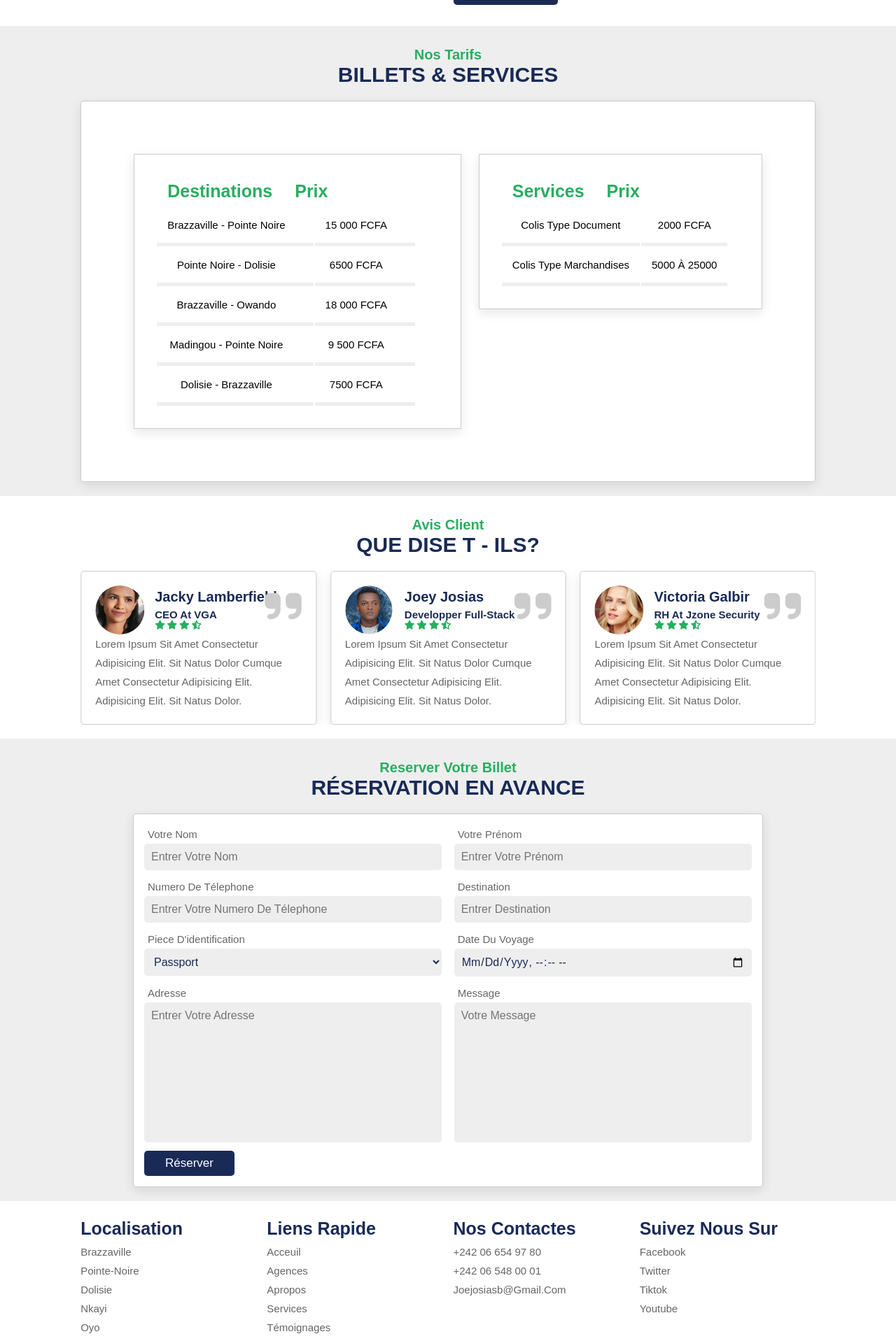
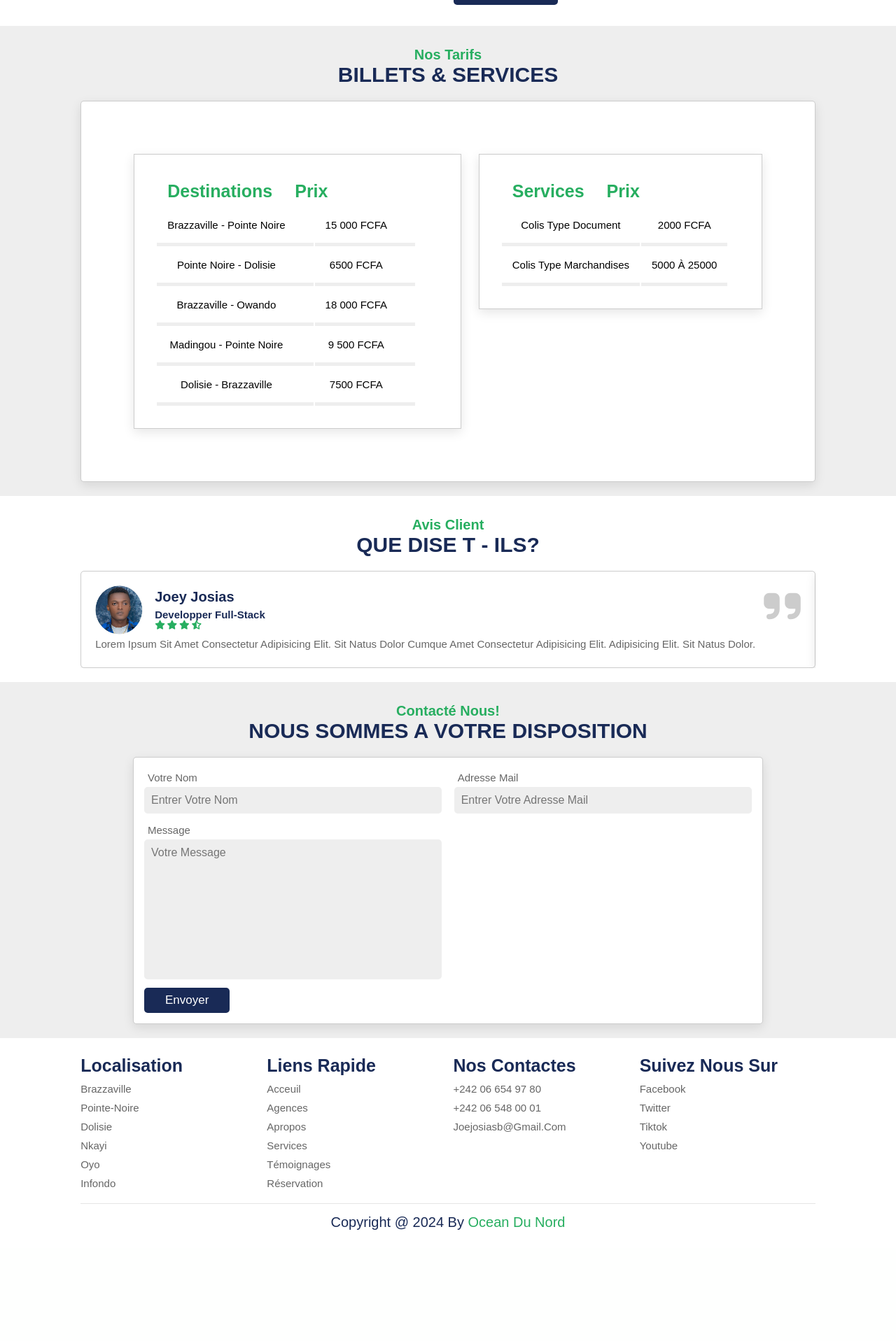
Before and after one commit to Josias-webdev/Travel-agency-web-site, a Django app: page /agences/ in a window 1280 px wide. Shown: the part 880-2797 px from the top of the page at 70% size. After the commit the page ends 2638 px from the top, so only its background shows below. Run offline with Django 4.2, Linux system fonts and the light colour scheme; data comes from the database, SQL or seed files in the repository.

Commit message:
ajout de la partie contact

```diff
--- a/app/templates/app/agences.html
+++ b/app/templates/app/agences.html
@@ -33,13 +33,13 @@
             <a href="#about">apropos</a>
             <a href="#table">Services</a>
             <a href="#review">Témoignages</a>
-            <a href="#order">Réservations</a>
+            <a href="#contactes">Contactes</a>
         </nav>
 
         <div class="icons">
             <i class="fas fa-bars" id="menu-bars"></i>
-            <i class="fas fa-search" id="search-icon"></i>
-            <a href="#" class="fas fa-user"></a>
+            <a href="{% url 'login' %}" class ="warning-button" style="background-color: #27ae60; border: 2px solid #192a56; border-radius: 15px; color: white; padding: 15px;">Login</a>
+            <a href="{% url 'signup' %}" class ="default-button" style="background-color: #192a56; border: 2px solid #192a56; border-radius: 15px; color: white; padding: 15px;">signup</a>
         </div>
 
     </header>
@@ -209,11 +209,11 @@
 
     <!-- order section -->
 
-    <section class="order" id="order">
+    <section class="order" id="contactes">
 
 
-        <h3 class="sub-heading">Reserver votre billet</h3>
-        <H1 class="heading">Réservation en avance</H1>
+        <h3 class="sub-heading">Contacté nous!</h3>
+        <H1 class="heading">Nous sommes a votre disposition</H1>
 
         <form method="POST" action="/">
             {% csrf_token %}
@@ -223,45 +223,17 @@
                     <input type="text" placeholder="Entrer votre nom" name="" id="">
                 </div>
                 <div class="input">
-                    <span>Votre prénom</span>
-                    <input type="text" placeholder="Entrer votre prénom" name="" id="">
+                    <span>Adresse mail</span>
+                    <input type="mail" placeholder="Entrer votre adresse mail" name="" id="">
                 </div>
             </div>
             <div class="inputBox">
-                <div class="input">
-                    <span>Numero de télephone</span>
-                    <input type="text" placeholder="Entrer votre numero de télephone" name="" id="">
-                </div>
-                <div class="input">
-                    <span>Destination</span>
-                    <input type="text" placeholder="Entrer destination " name="" id="">
-                </div>
-            </div>
-            <div class="inputBox">
-                <div class="input">
-                    <span>Piece d'identification</span>
-                    <select type="" placeholder="Combien de plats?" name="" id="">
-                        <option value="">Passport</option>
-                        <option value="">NUI</option>
-                        <option value="">CNI</option>
-                    </select>
-                </div>
-                <div class="input">
-                    <span>Date du voyage</span>
-                    <input type="datetime-local" name="" id="">
-                </div>
-            </div>
-            <div class="inputBox">
-                <div class="input">
-                    <span>Adresse</span>
-                    <textarea name="" placeholder="Entrer votre adresse" id="" cols="30" rows="10"></textarea>
-                </div>
                 <div class="input">
                     <span>Message</span>
                     <textarea name="" placeholder="Votre message" id="" cols="30" rows="10"></textarea>
                 </div>
             </div>
-            <input type="submit" value="Réserver" class="btn">
+            <input type="submit" value="envoyer" class="btn">
         </form>
 
     </section>
--- a/app/templates/app/download_pdf.html
+++ b/app/templates/app/download_pdf.html
@@ -34,13 +34,12 @@
             <a href="#about">apropos</a>
             <a href="#table">Services</a>
             <a href="#review">Témoignages</a>
-            <a href="#order">Réservation</a>
+            <a href="#order">Contactes</a>
         </nav>
 
         <div class="icons">
             <i class="fas fa-bars" id="menu-bars"></i>
-            <i class="fas fa-search" id="search-icon"></i>
-            <a href="#" class="fas fa-heart"></a>
+            <a href="{% url 'home' %}" class ="default-button" style="background-color: #192a56; border: 2px solid #192a56; border-radius: 15px; color: white; padding: 15px;">Logout</a>
         </div>
 
     </header>
```
Also changed, not shown: app/templates/app/base.html (+6 -10 lines).
